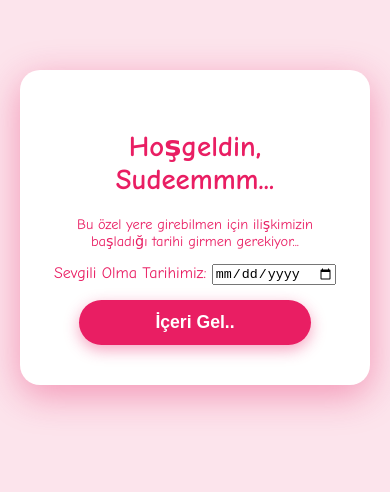
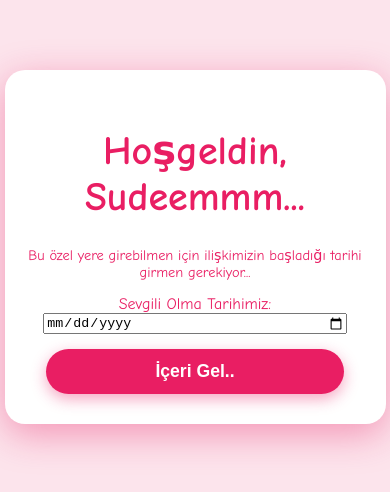
Before and after one commit to TysonG603/askim-icin-site, a plain HTML site: page index.html in a window 390 px wide. Shown: the top 492 px of the page. Drawn offline with Linux system fonts and the light colour scheme.

Commit message:
Refactor CSS for improved responsiveness and styling

```diff
--- a/style.css
+++ b/style.css
@@ -174,51 +174,60 @@ h2 {
 
 @media (max-width: 768px) {
 
-    .container{
-        text-align: center;
+/* ======================================== */
+/* MÜKEMMEL TELEFON UYUMLULUĞU (RESPONSIVE) */
+/* ======================================== */
+
+@media (max-width: 768px) {
+
+    /* 1. Body ve Ana Kutu Düzenlemesi */
+    body {
+        align-items: flex-start; /* Dikey ortalamayı kapat, içeriği yukarı al */
+        padding-top: 50px;
+    }
+    .container {
+        width: 90%;
+        max-width: 90%;
+        margin-left: auto;
+        margin-right: auto;
+        padding: 30px 15px; /* Yanlardan boşluğu azalt */
     }
 
-    #girisEkrani input[type='date'],
-    #kontrolButonu{
-        display: block;
-        margin-left: auto;
-        margin-right: auto;
-        width: 80%;
-        box-sizing: border-box;
+    /* 2. Başlık ve Metinleri Küçültme */
+    h1 {
+        font-size: 1.8em;
     }
-
-    #kontrolButonu{
-        margin-top: 15px;
-    }
-
-    .hello-kitty-dekor {
-        width: 65px;
-    }
-
-    #hk-sol {
-        left: -65px;
-    }
-
-    #hk-sag {
-        right: -65px;
-    }
-
-    h1 {
-        font-size: 1.8em !important;
-    }
-
-    .container p {
+    p {
         font-size: 0.9em;
     }
 
-    body {
-        align-items: flex-start;
-
-        padding-top: 50px;
+    /* 3. Hello Kitty Dekorasyonunu Küçültme ve Konumlandırma */
+    .hello-kitty-dekor {
+        width: 70px; /* Görselleri küçült */
+    }
+    #hk-sol {
+        left: -70px; /* Yeni genişliğe göre sola it */
+    }
+    #hk-sag {
+        right: -70px; /* Yeni genişliğe göre sağa it */
     }
 
-    .fotolar {
-        grid-template-columns: 1fr;
+    /* 4. Tarih ve Butonu Alt Alta Ortala (Kusursuz Görünüm İçin) */
+    #sevgiliTarihi,
+    #kontrolButonu {
+        display: block; /* Alt alta gelsinler */
+        width: 85%; /* Ekranın %85'ini kaplasın */
+        margin-left: auto;
+        margin-right: auto; /* Yatayda ortalama */
+    }
+    #kontrolButonu {
+        margin-top: 15px; /* Butonun üstüne boşluk */
     }
 
+    /* 5. Fotoğraf Albümünü Tek Sütun Yapma */
+    .fotolar {
+        grid-template-columns: 1fr; /* Tüm fotoğraflar alt alta tek sütunda görünür */
+    }
 }
+
+}
```
